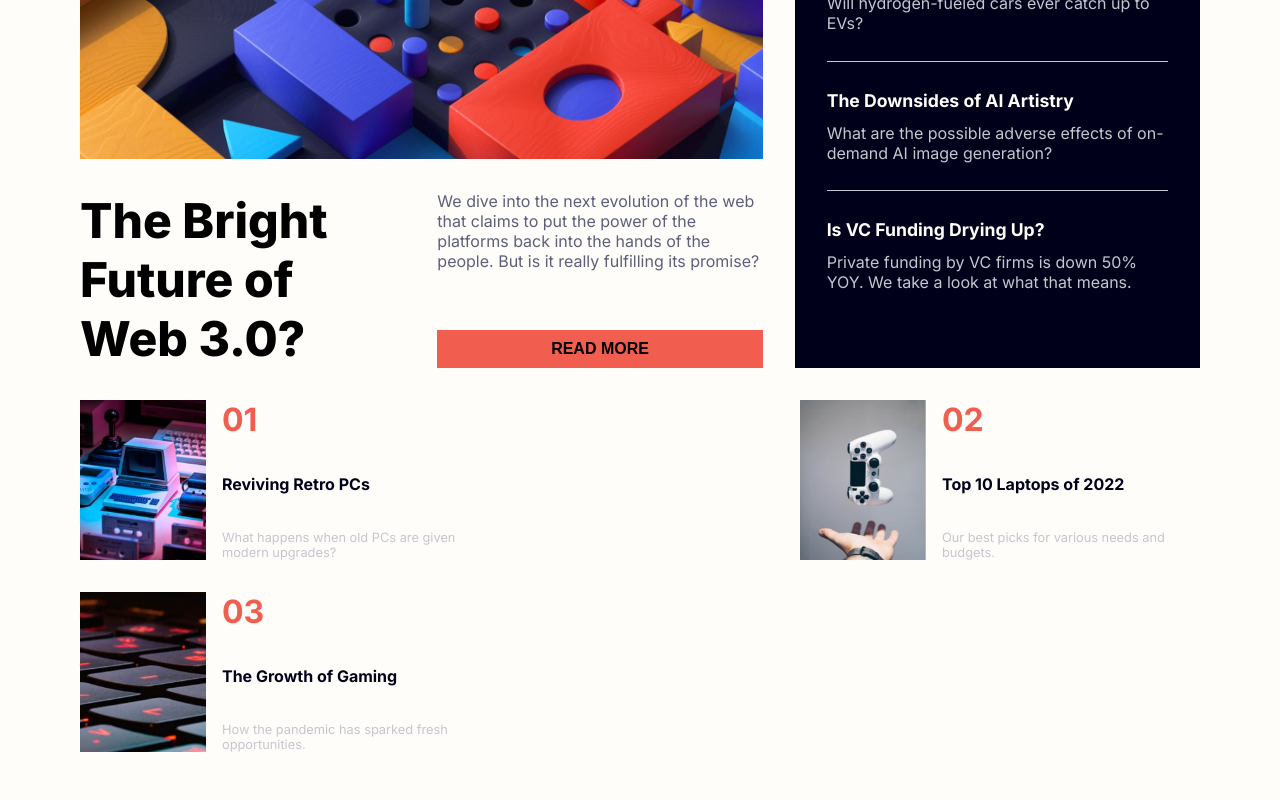
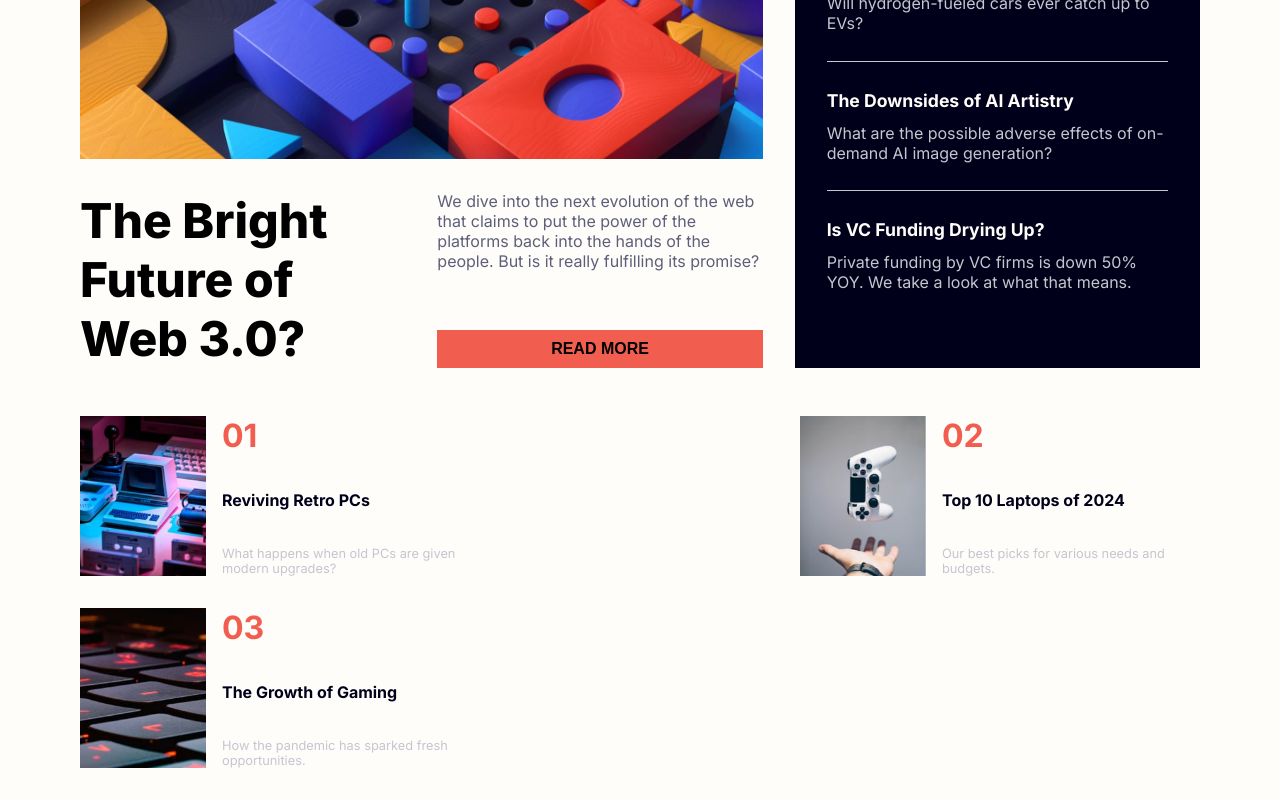
Before and after one commit to AGuardiola20/news-homepage, a React (Vite) app: page / in a window 1280 px wide. Shown: the part 246-1046 px from the top of the page. Built offline with nearby package versions, Linux system fonts and the light colour scheme.

Commit message:
style: CardContainer

```diff
--- a/src/App.tsx
+++ b/src/App.tsx
@@ -12,6 +12,7 @@ const CardContainer = styled.div`
   justify-content: space-between;
   gap: 2rem;
   flex-wrap: wrap;
+  margin-top: 3rem;
 `;
 
 function App() {
@@ -29,7 +30,7 @@ function App() {
         <Card
           text="Our best picks for various needs and budgets."
           titleNumber="02"
-          title="Top 10 Laptops of 2022"
+          title="Top 10 Laptops of 2024"
           img={Image2}
         />
         <Card
```
